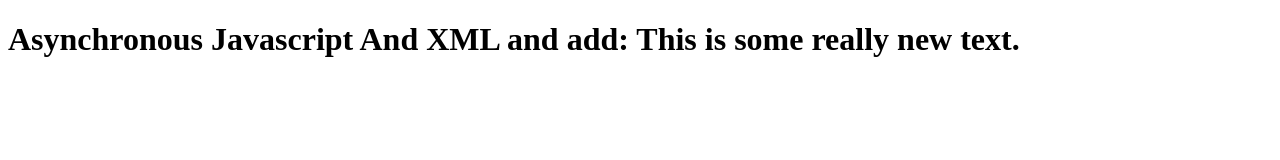
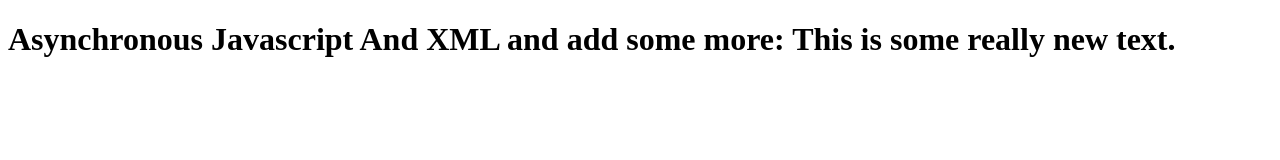
Before and after one commit to sourcebug/learning-html, a plain HTML site: page index.html in a window 1280 px wide. Drawn offline with Linux system fonts and the light colour scheme.

Commit message:
Next tutorial changes

```diff
--- a/index.html
+++ b/index.html
@@ -30,7 +30,7 @@
         $.ajax({
             url:"test.html"
         }).done(function(data){
-            $("h1").append(" and add: " + data);
+            $("h1").append(" and add some more: " + data);
         })
     </script>
 
```
